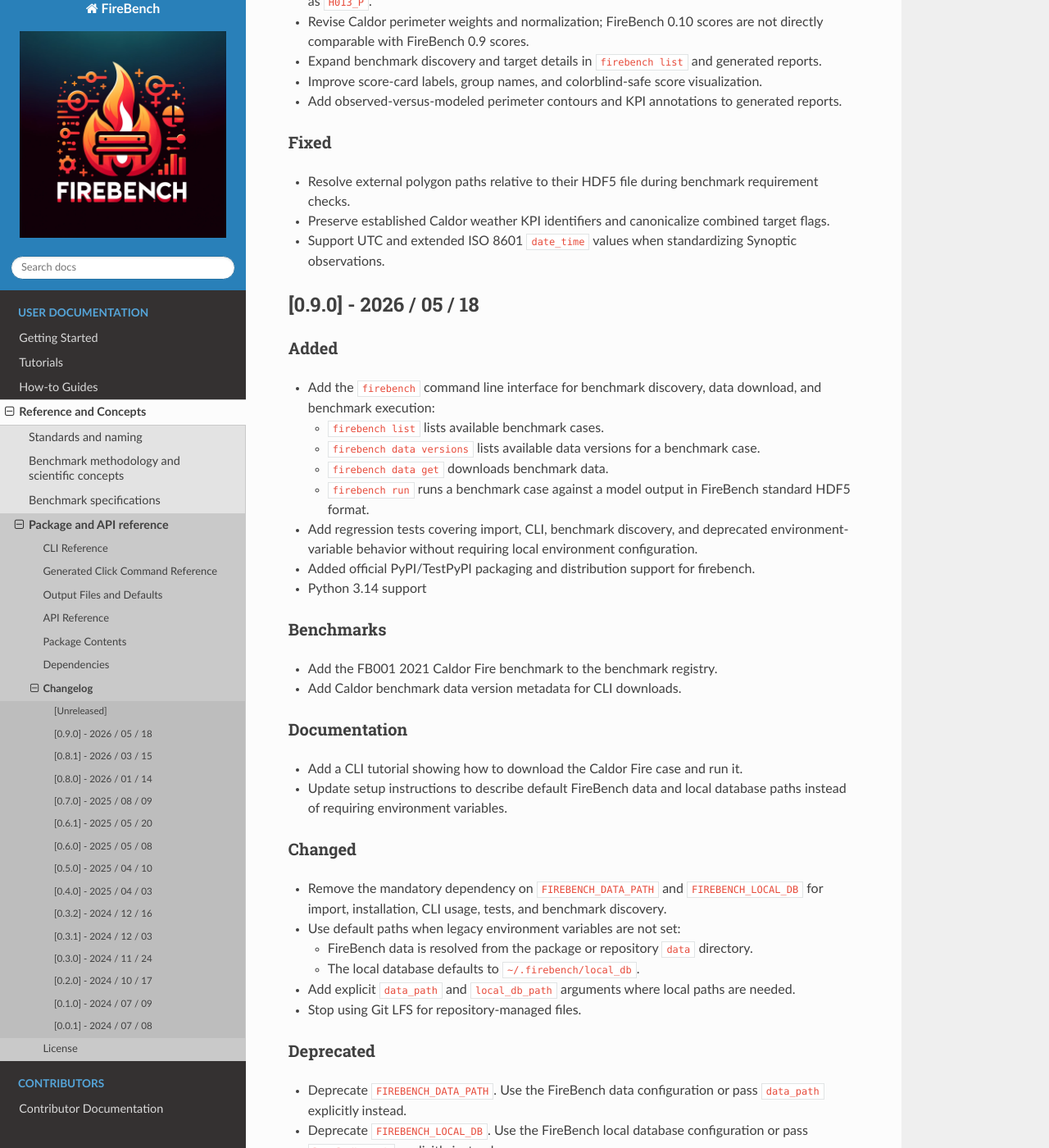
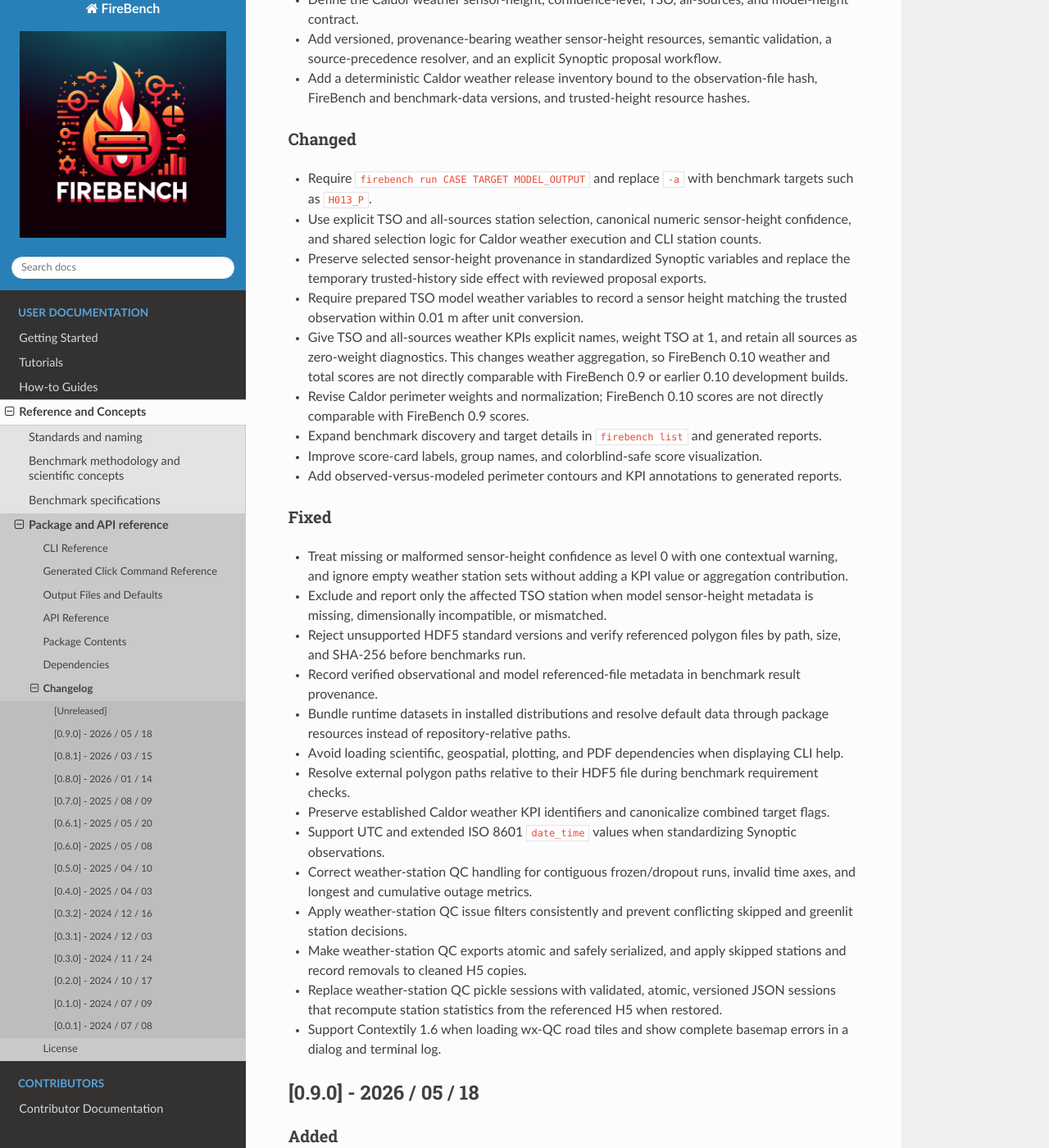
Before and after one commit to wirc-sjsu/firebench, a Sphinx documentation site: the page built from docs/changelog.md, in a window 1280 px wide and 1400 px high, scrolled down 643 px. Shown: the whole window at 82% size. Built offline with Sphinx 7.4.7 and the Read the Docs theme 3.1.0, drawn with Linux system fonts in a browser that asks for light colours; some of the changed text lies outside the part shown.

Commit message:
prepare 0.10-dev4 release

```diff
--- a/docs/changelog.md
+++ b/docs/changelog.md
@@ -15,10 +15,28 @@
 - Add verified PG&E station wind sensor-height fallback data.
 - Add task-oriented documentation, complete CLI and API references, executable examples, and strict
   documentation CI.
+- Document the weather-station QC GUI workflow, assertion semantics, JSON sessions, and exports,
+  and include `wx-qc` in the CLI reference.
+- Add an adaptive OpenStreetMap road basemap with an offline fallback to the weather-station QC map.
+- Define the Caldor weather sensor-height, confidence-level, TSO, all-sources, and model-height
+  contract.
+- Add versioned, provenance-bearing weather sensor-height resources, semantic validation, a
+  source-precedence resolver, and an explicit Synoptic proposal workflow.
+- Add a deterministic Caldor weather release inventory bound to the observation-file hash,
+  FireBench and benchmark-data versions, and trusted-height resource hashes.
 
 ### Changed
 
 - Require `firebench run CASE TARGET MODEL_OUTPUT` and replace `-a` with benchmark targets such as `H013_P`.
+- Use explicit TSO and all-sources station selection, canonical numeric sensor-height confidence,
+  and shared selection logic for Caldor weather execution and CLI station counts.
+- Preserve selected sensor-height provenance in standardized Synoptic variables and replace the
+  temporary trusted-history side effect with reviewed proposal exports.
+- Require prepared TSO model weather variables to record a sensor height matching the trusted
+  observation within 0.01 m after unit conversion.
+- Give TSO and all-sources weather KPIs explicit names, weight TSO at 1, and retain all sources as
+  zero-weight diagnostics. This changes weather aggregation, so FireBench 0.10 weather and total
+  scores are not directly comparable with FireBench 0.9 or earlier 0.10 development builds.
 - Revise Caldor perimeter weights and normalization; FireBench 0.10 scores are not directly
   comparable with FireBench 0.9 scores.
 - Expand benchmark discovery and target details in `firebench list` and generated reports.
@@ -27,9 +45,29 @@
 
 ### Fixed
 
+- Treat missing or malformed sensor-height confidence as level 0 with one contextual warning, and
+  ignore empty weather station sets without adding a KPI value or aggregation contribution.
+- Exclude and report only the affected TSO station when model sensor-height metadata is missing,
+  dimensionally incompatible, or mismatched.
+- Reject unsupported HDF5 standard versions and verify referenced polygon files by path, size, and
+  SHA-256 before benchmarks run.
+- Record verified observational and model referenced-file metadata in benchmark result provenance.
+- Bundle runtime datasets in installed distributions and resolve default data through package
+  resources instead of repository-relative paths.
+- Avoid loading scientific, geospatial, plotting, and PDF dependencies when displaying CLI help.
 - Resolve external polygon paths relative to their HDF5 file during benchmark requirement checks.
 - Preserve established Caldor weather KPI identifiers and canonicalize combined target flags.
 - Support UTC and extended ISO 8601 `date_time` values when standardizing Synoptic observations.
+- Correct weather-station QC handling for contiguous frozen/dropout runs, invalid time axes, and
+  longest and cumulative outage metrics.
+- Apply weather-station QC issue filters consistently and prevent conflicting skipped and greenlit
+  station decisions.
+- Make weather-station QC exports atomic and safely serialized, and apply skipped stations and
+  record removals to cleaned H5 copies.
+- Replace weather-station QC pickle sessions with validated, atomic, versioned JSON sessions that
+  recompute station statistics from the referenced H5 when restored.
+- Support Contextily 1.6 when loading wx-QC road tiles and show complete basemap errors in a dialog
+  and terminal log.
 
 ## [0.9.0] - 2026 / 05 / 18
 ### Added
--- a/pyproject.toml
+++ b/pyproject.toml
@@ -4,7 +4,7 @@
 
 [project]
 name = "firebench"
-version = "0.10.0"
+version = "0.10-dev4"
 authors = [
     {name = "Aurélien Costes", email = "aurelien.costes31@gmail.com"},
     {name = "Isaac Forrest", email = "isaac.forrest@sjsu.edu"},
```
Also changed, not shown: docs/how_to/review_weather_station_qc.md (+1 -1 lines), 3 other files.
